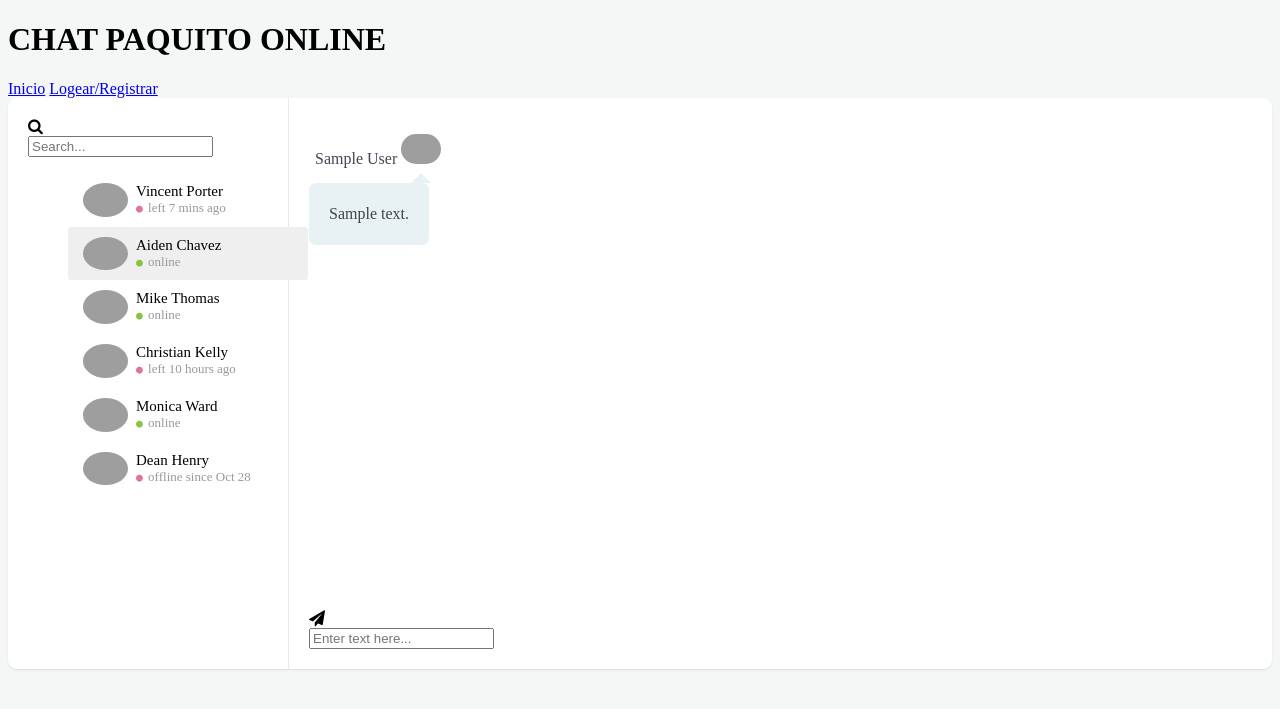
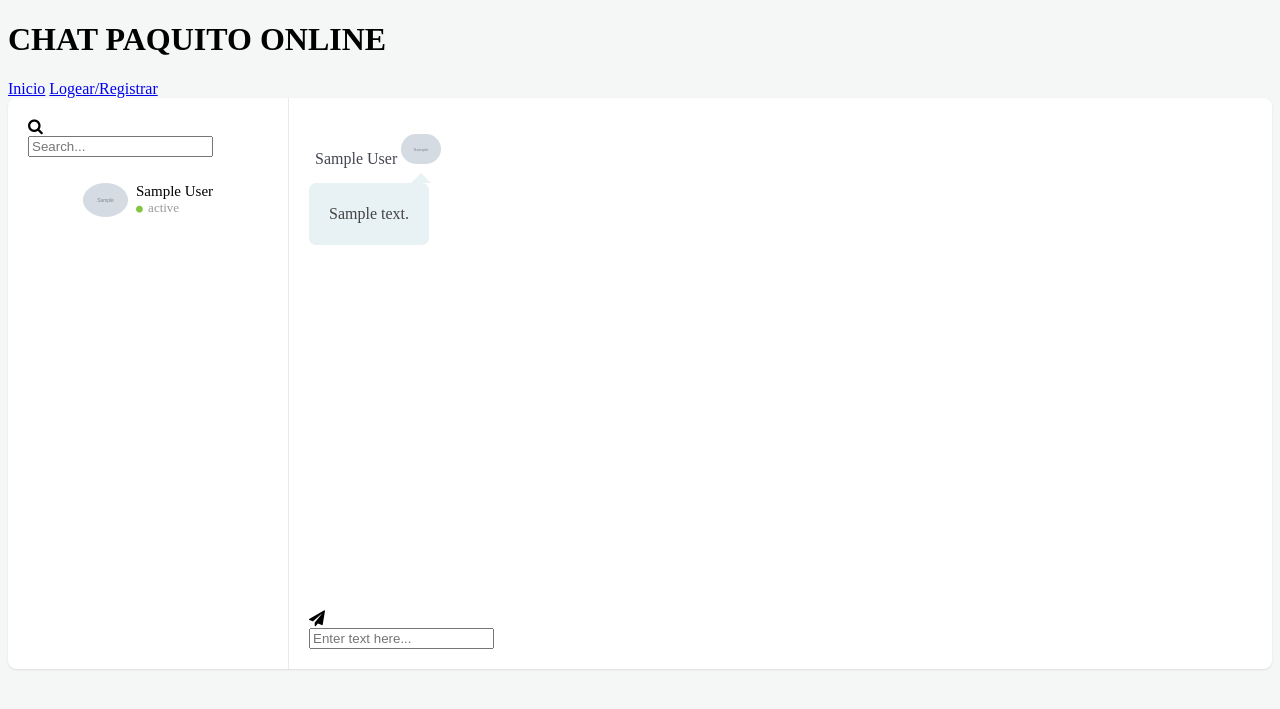
Before and after one commit to Skotpionx/chatonline, a PHP site: page / in a window 1280 px wide. Shown: the top 709 px of the page. Run offline with PHP 8.4, Linux system fonts and the light colour scheme; tables that the repository leaves empty or names only in its code hold one stand-in row (values such as "Sample post"); grey boxes marked "Sample" are stand-in pictures; some libraries are stand-ins or nearby versions; grey boxes are pictures that could not be loaded.

Commit message:
Lista Usuarios y Avatares

```diff
--- a/controllers/loginController.php
+++ b/controllers/loginController.php
@@ -11,7 +11,6 @@ if($_SESSION['user']->getName() !=""){
 
 if(isset($_POST['logeo'])){
     if(userRepository::exists($_POST['user'])){
-        var_dump("HOLAA");
         if(isset($_POST['user']) && isset($_POST['password'])){
             var_dump("ADIOS");
             if(userRepository::login($_POST['user'], $_POST['password'])){
@@ -25,7 +24,7 @@ if(isset($_POST['logeo'])){
 }
 if(isset($_POST['registro'])){
         if($_FILES['img']['name'] == ''  ){
-            $imagen = 'minion.jpg';
+            $imagen = 'minion.png';
         }else{
             $ruta= 'views/img/';
             $imagen = basename($_FILES['img']['name']);
--- a/controllers/mainController.php
+++ b/controllers/mainController.php
@@ -6,6 +6,8 @@ require_once('models/userRepository.php');
 require_once('models/messageModel.php');
 require_once('models/messageRepository.php');
 $roomMessages = MessageRepository::getRoomMessages(1);
+$allUsers = UserRepository::getAllUsers();
+//sala chat , falso online, lista usuarios
 session_start();
 
 
--- a/views/mainView.phtml
+++ b/views/mainView.phtml
@@ -35,50 +35,36 @@
                     <input type="text" class="form-control" placeholder="Search...">
                 </div>
 
+                <ul class="list-unstyled chat-list mt-2 mb-0">
+                    <?php
+                        if($allUsers){
+                            foreach( $allUsers as $usuario){
+                                if( $usuario->getStatus() == 0){
+                                echo '<li class="clearfix">
+                                                <img src="views/img/'.$usuario->getImg().'" alt="avatar">
+                                                <div class="about">
+                                                <div class="name"> '.$usuario->getName().' </div>
+                                                <div class="status"> <i class="fa fa-circle offline"></i> '.$usuario->getStatus().' </div>
+                                            </div>
+                                        </li>';
+                                }else{
+                                    echo '<li class="clearfix">
+                                                <img src="views/img/'.$usuario->getImg().'" alt="avatar">
+                                                <div class="about">
+                                                    <div class="name"> '.$usuario->getName().'</div>
+                                                    <div class="status"> <i class="fa fa-circle online"></i> '.$usuario->getStatus().' </div>
+                                                </div>
+                                            </li> ';
+                                }
 
-                <ul class="list-unstyled chat-list mt-2 mb-0">
-                    <li class="clearfix">
-                        <img src="https://bootdey.com/img/Content/avatar/avatar1.png" alt="avatar">
-                        <div class="about">
-                            <div class="name">Vincent Porter</div>
-                            <div class="status"> <i class="fa fa-circle offline"></i> left 7 mins ago </div>
-                        </div>
-                    </li>
-                    <li class="clearfix active">
-                        <img src="https://bootdey.com/img/Content/avatar/avatar2.png" alt="avatar">
-                        <div class="about">
-                            <div class="name">Aiden Chavez</div>
-                            <div class="status"> <i class="fa fa-circle online"></i> online </div>
-                        </div>
-                    </li>
-                    <li class="clearfix">
-                        <img src="https://bootdey.com/img/Content/avatar/avatar3.png" alt="avatar">
-                        <div class="about">
-                            <div class="name">Mike Thomas</div>
-                            <div class="status"> <i class="fa fa-circle online"></i> online </div>
-                        </div>
-                    </li>
-                    <li class="clearfix">
-                        <img src="https://bootdey.com/img/Content/avatar/avatar7.png" alt="avatar">
-                        <div class="about">
-                            <div class="name">Christian Kelly</div>
-                            <div class="status"> <i class="fa fa-circle offline"></i> left 10 hours ago </div>
-                        </div>
-                    </li>
-                    <li class="clearfix">
-                        <img src="https://bootdey.com/img/Content/avatar/avatar8.png" alt="avatar">
-                        <div class="about">
-                            <div class="name">Monica Ward</div>
-                            <div class="status"> <i class="fa fa-circle online"></i> online </div>
-                        </div>
-                    </li>
-                    <li class="clearfix">
-                        <img src="https://bootdey.com/img/Content/avatar/avatar3.png" alt="avatar">
-                        <div class="about">
-                            <div class="name">Dean Henry</div>
-                            <div class="status"> <i class="fa fa-circle offline"></i> offline since Oct 28 </div>
-                        </div>
-                    </li>
+                            }
+                        }
+                    ?>
+
+
+
+
+
                 </ul>
 
 
@@ -94,13 +80,20 @@
                                     if( $message->iduser == $_SESSION['user']->getID()){
                                         echo '
                                         <li class="clearfix">
-                                        <div class="message other-message float-right"> '.$message->content.'</div>
+                                        <div style="display:flex;flex-direction:column" class="float-right">
+                                            <div class="message-data text-right "  >
+                                            <span class="message-data-time"> '.UserRepository::getOneUsuario($message->iduser)->getName().'</span>
+                                            <img src="views/img/'.$usuario->getImg().'" alt="avatar">
+                                            </div>
+                                            <div class="message other-message float-right"> '.$message->content.'</div>
+                                        </div>
+
                                         </li>';
                                     }else{
                                         echo ' <li class="clearfix">
                                         <div class="message-data text-left">
                                         <span class="message-data-time"> '.UserRepository::getOneUsuario($message->iduser)->getName().'</span>
-                                        <img src="https://bootdey.com/img/Content/avatar/avatar7.png" alt="avatar">
+                                        <img src="views/img/'.UserRepository::getOneUsuario(($message->iduser))->getImg().'" alt="avatar">
                                         </div>
                                         <div class="message other-message float-left"> '.$message->content.' </div>
                                         </li>';
```
